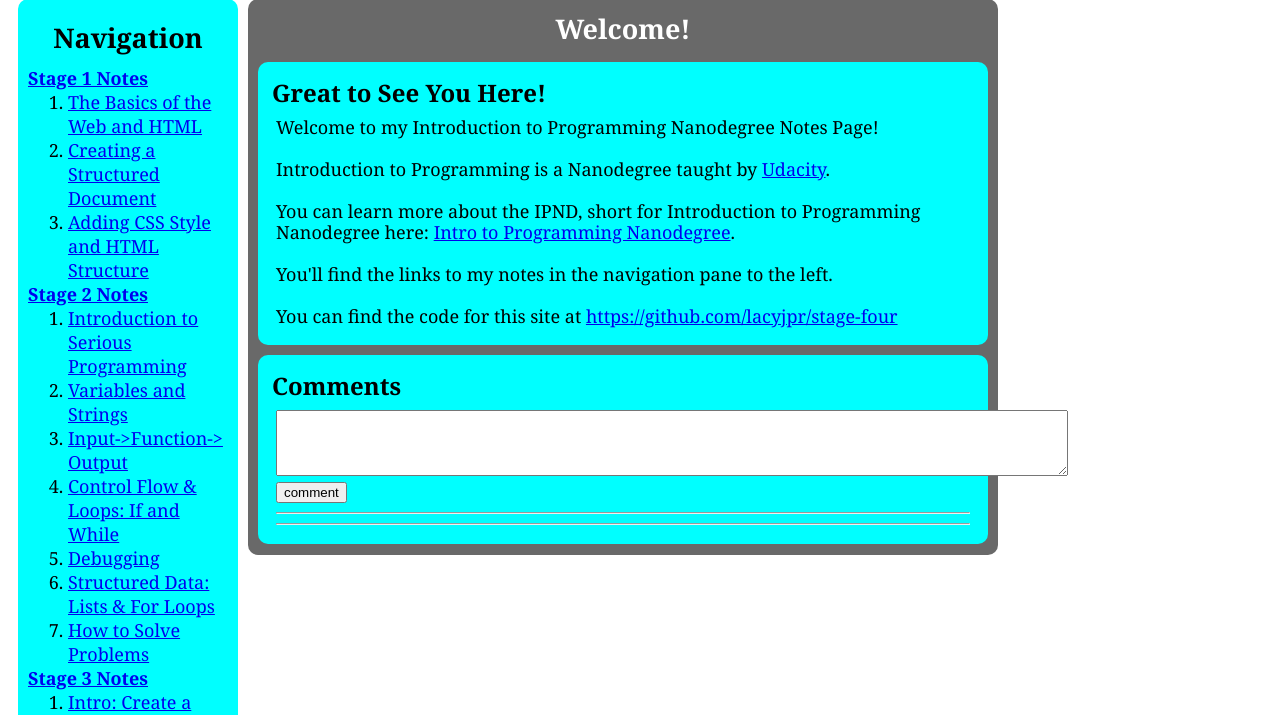
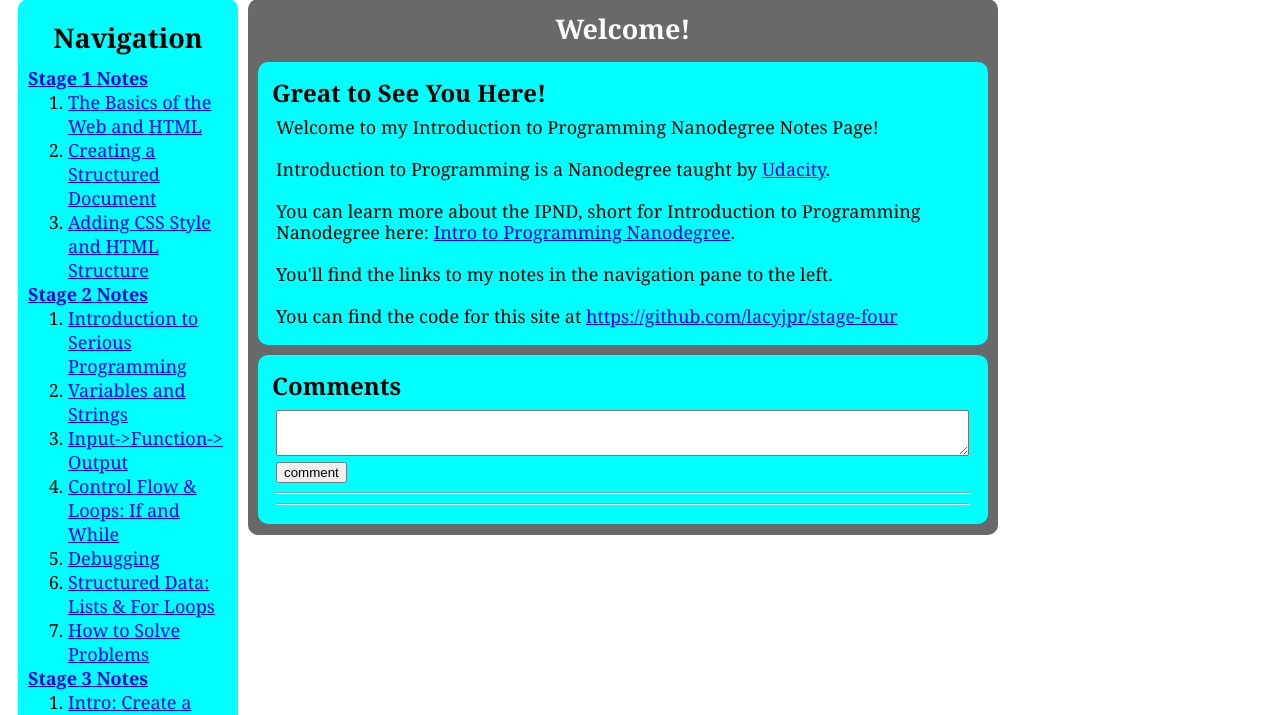
Before and after one commit to lacyjpr/stage-four, a Python web app: template templates/IPND_notes.html in a window 1280 px wide. Shown: the part 90-805 px from the top of the page. Run offline with Jinja, Linux system fonts and the light colour scheme; the template is opened without the code that fills it, so the values that code supplies are empty.

Commit message:
Move textarea size to css, change width to %

```diff
--- a/css/style.css
+++ b/css/style.css
@@ -54,6 +54,11 @@ pre {
 sup {
 	vertical-align: top; /*stop sup from altering line height*/
 	font-size: 0.6em; /*adjust font size to account for vertical-align: top*/
+}
+
+textarea {
+	width: 99%;
+	height: 40px;
 }
 
 .lesson {
--- a/templates/IPND_notes.html
+++ b/templates/IPND_notes.html
@@ -75,7 +75,7 @@
 			<div class="concept-content">
 
 			<form action="/post?bulletinboard_name={{ bulletinboard_name }}" method="post">
-				<div><textarea name="content" rows="4" cols="96"></textarea></div>
+				<div><textarea name="content"></textarea></div>
 				<div><input type="submit" value="comment"></div>
 			</form>
 			<div style="color: red">{{ error }}</div>
```
